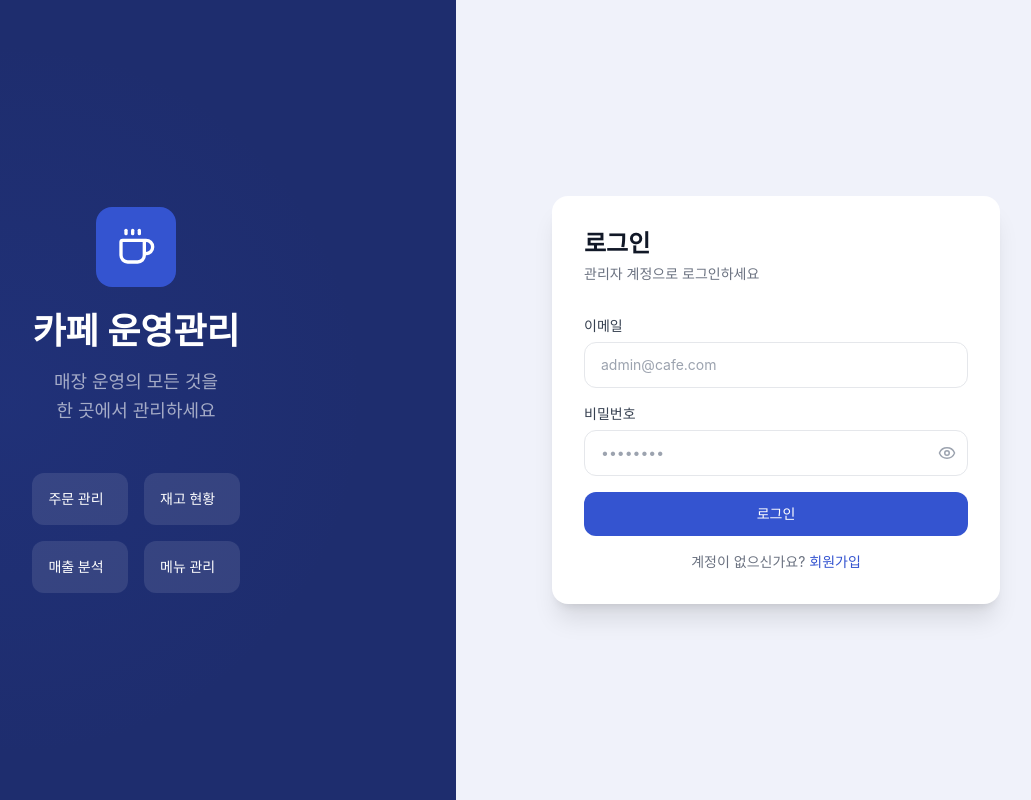
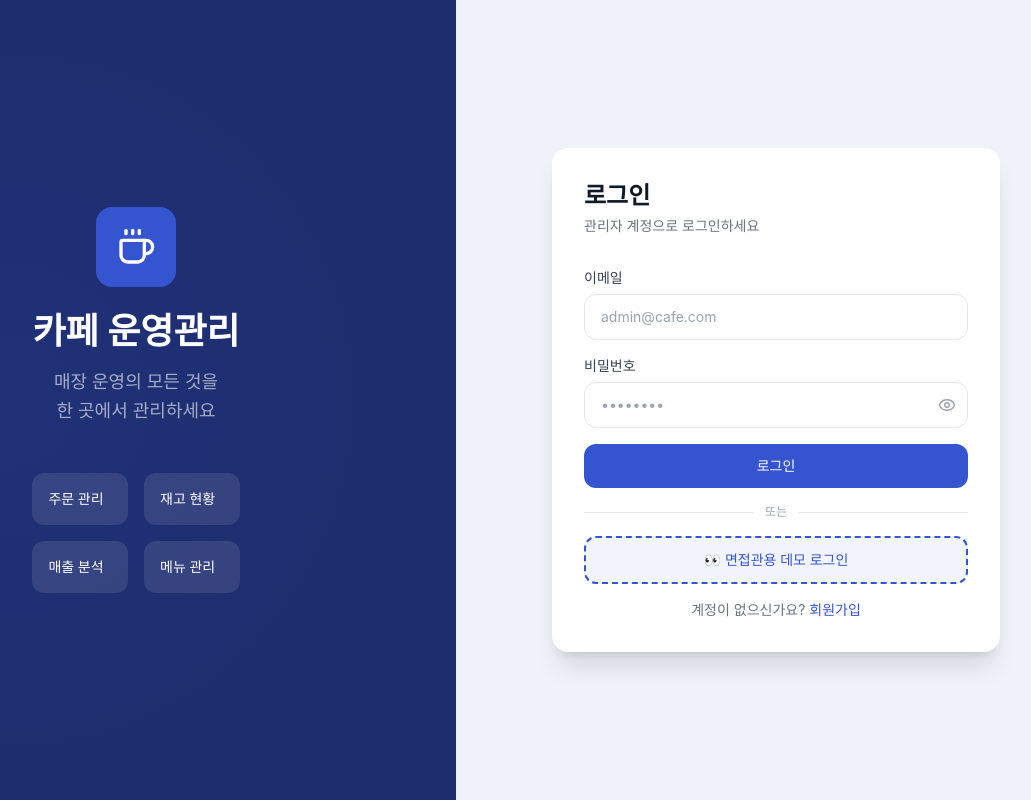
Before and after one commit to beetle-dev/cafe-admin, a React (Vite) app: page /login in a window 1280 px wide. Shown: the whole page, without its empty margins (184-1215 px from the left). Built offline with nearby package versions, Linux system fonts and the light colour scheme; no server answers.

Commit message:
feat: 데모 로그인 버튼 추가

```diff
--- a/src/pages/LoginPage.tsx
+++ b/src/pages/LoginPage.tsx
@@ -120,6 +120,22 @@ export function LoginPage() {
                 {loading ? '로그인 중...' : '로그인'}
               </button>
 
+              <div className="relative flex items-center gap-3">
+                <div className="flex-1 h-px bg-gray-200" />
+                <span className="text-xs text-gray-400 shrink-0">또는</span>
+                <div className="flex-1 h-px bg-gray-200" />
+              </div>
+
+              <button
+                type="button"
+                disabled={loading}
+                onClick={() => onSubmit({ email: 'test@test.com', password: 'testtest123!' })}
+                className="w-full py-3 rounded-xl font-medium text-sm transition-all disabled:opacity-60 border-2 border-dashed"
+                style={{ borderColor: '#3454D0', color: '#3454D0', backgroundColor: '#3454D010' }}
+              >
+                {loading ? '로그인 중...' : '👀 면접관용 데모 로그인'}
+              </button>
+
               <p className="text-center text-sm text-gray-500">
                 계정이 없으신가요?{' '}
                 <Link to="/register" className="font-medium" style={{ color: '#3454D0' }}>
```
